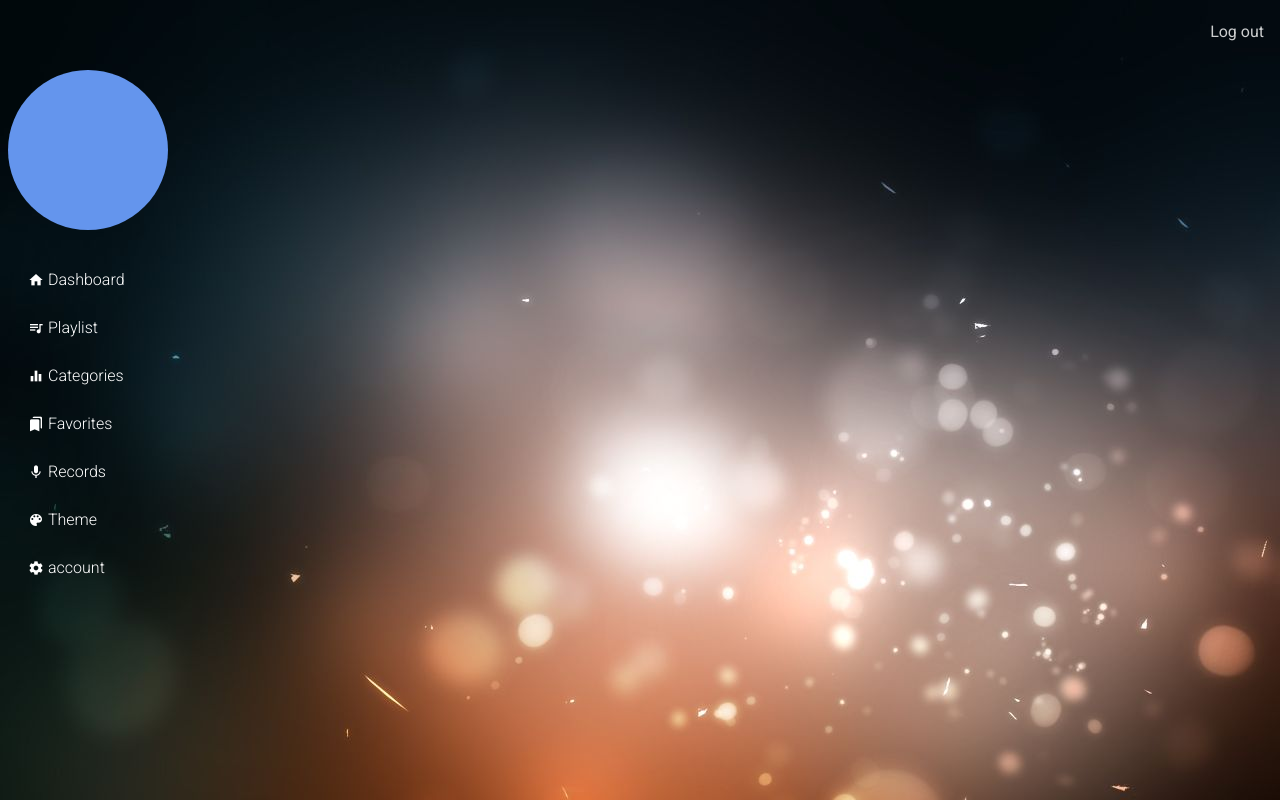
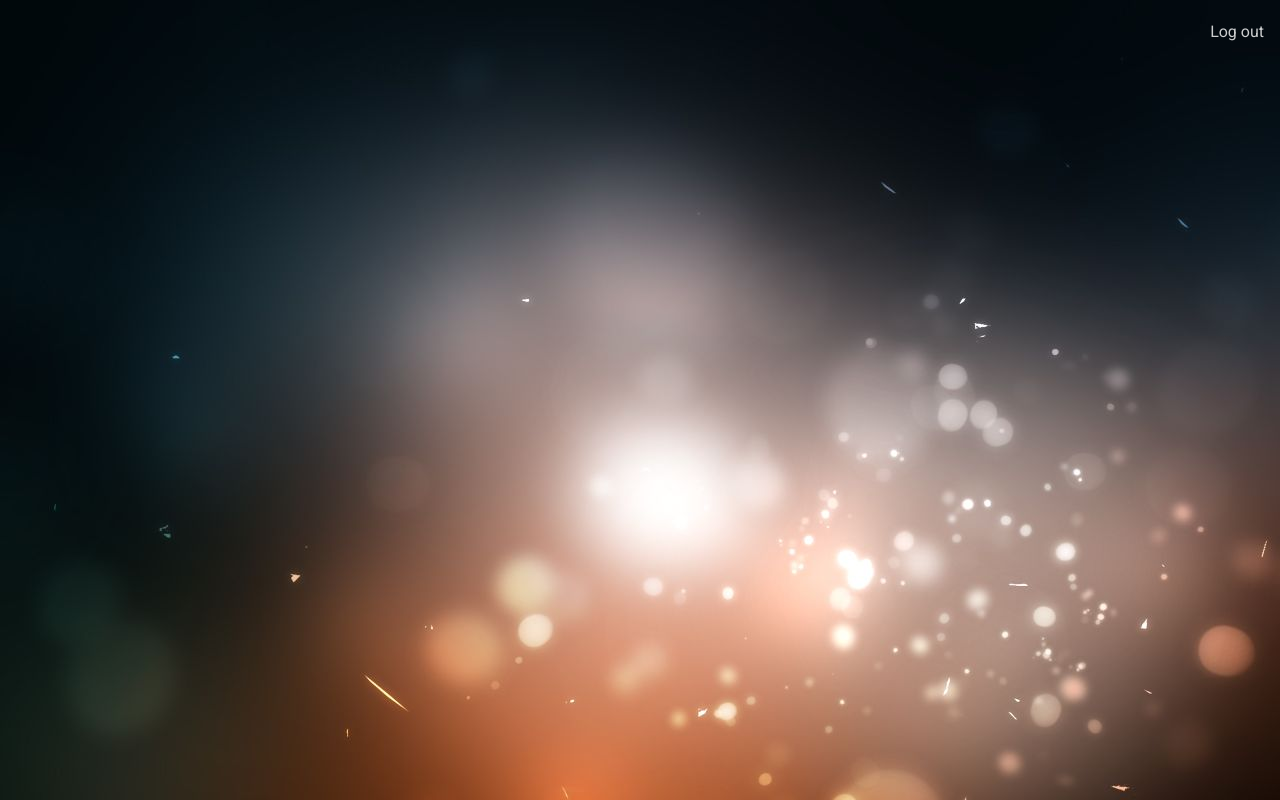
Before and after one commit to charade/mixt, an Angular app: page / in a window 1280 px wide. Built offline with nearby package versions, Linux system fonts and the light colour scheme.

Commit message:
spring stagger animation on sidebar toggle

```diff
--- a/src/app/avatar/avatar.component.html
+++ b/src/app/avatar/avatar.component.html
@@ -1 +1 @@
-<div class="avatar-container"></div>
+<div class="avatar-container sidebar-item"></div>
--- a/src/app/navbar/menu-icon/menu-icon.component.ts
+++ b/src/app/navbar/menu-icon/menu-icon.component.ts
@@ -18,6 +18,7 @@ export class MenuIconComponent implements OnInit {
   state: string;
   private active:Observable<boolean>;
   private bool : boolean;
+
   constructor(private sidebarState : SidebarService) {
     this.state = 'default',
     this.active = sidebarState.getState();
@@ -31,6 +32,6 @@ export class MenuIconComponent implements OnInit {
   onAnimate(){
     this.bool = !this.bool;
     this.state = this.bool ?'active' : 'default'
-    this.sidebarState.setState(!this.bool);
+    this.sidebarState.setState(this.bool);
   }
 }
--- /dev/null
+++ b/src/app/sidebar/animation.ts
@@ -0,0 +1,30 @@
+import {
+    state,
+    stagger,
+    trigger,transition,
+    query,
+    animate,
+    style,
+    keyframes } from '@angular/animations';
+
+export const animateSidebar = trigger('animateSidebar', [
+    state('default', style({ width : '0', opacity : 0 })),
+
+    transition('default => active', [
+        style({ width: '12rem', opacity : 1 }),
+        query('.sidebar-item', style({ opacity : 0, transform : 'translateX(-200px)'})),
+
+        query('.sidebar-item', stagger('80ms', animate('600ms 100ms', keyframes([
+            style({ opacity : 0, transform : 'translateX(-200px)'}),
+            style({ opacity : 0.5, transform : 'translateX(20px)'}),
+            style({ opacity : 0.5, transform : 'translateX(-5px)'}),
+            style({ opacity : 1, transform : 'translateX(0)'}),
+        ]))),{ optional : true })
+    ]),
+
+    transition('active => default', [
+        query('.sidebar-item', stagger('-60ms', animate('300ms',
+            style({ opacity : 0, transform : 'translateX(-200px)'})
+        )))
+    ])
+])
--- a/src/app/sidebar/sidebar-item/sidebar-item.component.html
+++ b/src/app/sidebar/sidebar-item/sidebar-item.component.html
@@ -1 +1 @@
-<li class = 'item'><mat-icon class = 'icon'>{{ icon }}</mat-icon>{{ label }}</li>
+<li class = 'sidebar-item'><mat-icon class = 'icon'>{{ icon }}</mat-icon>{{ label }}</li>
--- a/src/app/sidebar/sidebar-item/sidebar-item.component.scss
+++ b/src/app/sidebar/sidebar-item/sidebar-item.component.scss
@@ -1,4 +1,4 @@
-.item{
+.sidebar-item{
     display: flex;
     align-items: center;
     margin: 1.5rem 1rem;
--- a/src/app/sidebar/sidebar-item/sidebar-item.component.ts
+++ b/src/app/sidebar/sidebar-item/sidebar-item.component.ts
@@ -3,13 +3,13 @@ import { Component, OnInit, Input } from '@angular/core';
 @Component({
   selector: 'sidebar-item',
   templateUrl: './sidebar-item.component.html',
-  styleUrls: ['./sidebar-item.component.scss']
+  styleUrls: ['./sidebar-item.component.scss'],
 })
 export class SidebarItemComponent implements OnInit {
   @Input() label ?: string ;
   @Input() icon ?:string;
-
-  constructor() { }
+  constructor() {
+  }
 
   ngOnInit(): void {
   }
--- a/src/app/sidebar/sidebar.component.html
+++ b/src/app/sidebar/sidebar.component.html
@@ -1,6 +1,6 @@
-<div class="container">
+<div class="container"  [@animateSidebar] = 'state' >
     <avatar></avatar>
-    <ul>
+    <ul >
         <sidebar-item label = "Dashboard" icon = 'home'></sidebar-item>
         <sidebar-item label = "Playlist" icon = 'queue_music'></sidebar-item>
         <sidebar-item label = "Categories" icon = 'equalizer'></sidebar-item>
--- a/src/app/sidebar/sidebar.component.scss
+++ b/src/app/sidebar/sidebar.component.scss
@@ -2,9 +2,11 @@
     display: flex;
     flex-direction: column;
     height : 100%;
-    width: 12rem;
-    padding: .4rem .5rem;
-    // background : rgba(255, 255, 255, .05);
+    overflow : hidden;
+    padding: .4rem 0;
+    & > *{
+        margin: 0 .8rem;
+    };
 }
 ul{
     list-style: none;
--- a/src/app/sidebar/sidebar.component.ts
+++ b/src/app/sidebar/sidebar.component.ts
@@ -1,18 +1,23 @@
 import { Component, OnInit } from '@angular/core';
 import { SidebarService } from '../services/sidebar-state/sidebar-state.service';
 import { Observable } from 'rxjs';
+import { animateSidebar } from './animation';
 
 @Component({
   selector: 'sidebar',
   templateUrl: './sidebar.component.html',
-  styleUrls: ['./sidebar.component.scss']
+  styleUrls: ['./sidebar.component.scss'],
+  animations : [ animateSidebar ]
 })
 export class SidebarComponent implements OnInit {
+  state : string;
 
-  constructor(private sideBarState : SidebarService) { }
+  constructor(private sideBarState : SidebarService) {
+    this.state = 'default';
+  }
 
   ngOnInit(): void {
-    this.sideBarState.getState().subscribe(state => console.log(state))
+    this.sideBarState.getState().subscribe(value => this.state = value ? 'active' : 'default')
   }
 
 }
```
